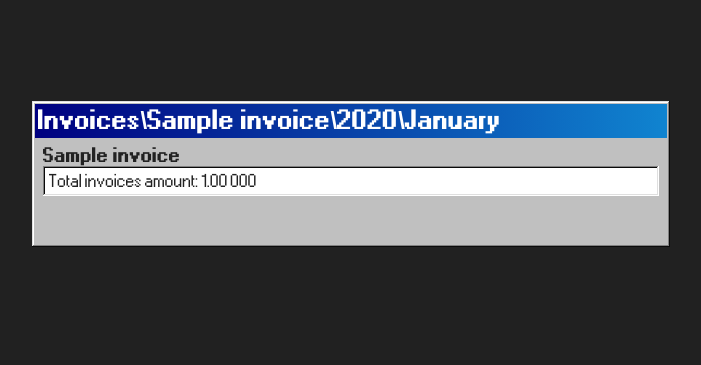
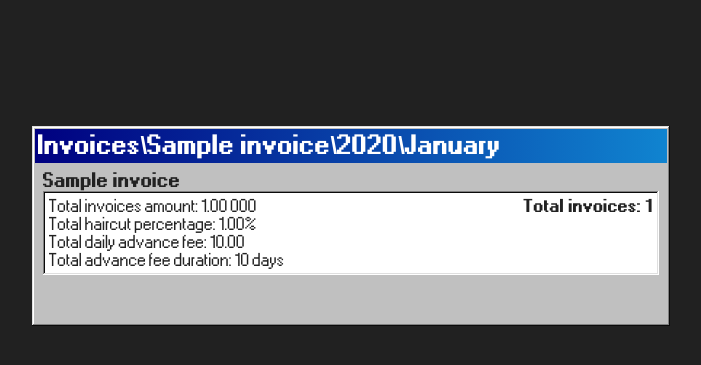
Before and after one commit to fanchymarin/invoice-management-system, a Django app: page /invoices/?customer_id=1&year=2020&month=1 in a window 1280 px wide. Shown: the top 365 px of the page, without its empty margins (289-990 px from the left). Run offline with Django 5.2, Linux system fonts and the light colour scheme; tables that the repository leaves empty hold one stand-in row (values such as "Sample post").

Commit message:
count working

```diff
--- a/invoices/static/invoices/style.css
+++ b/invoices/static/invoices/style.css
@@ -3,10 +3,11 @@ body {
 }
 
 .window {
-	margin-top: 8%;
 	width: 50%;
 	margin-left: auto;
 	margin-right: auto;
+	margin-top: 10%;
+	margin-bottom: 10%;
 }
 
 .title-bar-text {
--- a/invoices/templates/invoices/index.html
+++ b/invoices/templates/invoices/index.html
@@ -44,8 +44,17 @@
           {% for invoice_source in invoice_info.invoice_sources %}
             {{ invoice_source.revenue_source_name }}
             <ul class="tree-view">
+              <span class="invoices-count">Total invoices: {{ invoice_source.total_invoices }}</span>
               <span class="invoices-info-box">
-                Total invoices amount: {{ invoice_source.total_adjusted_gross_value|floatformat:2 }} {{ invoice_source.currency_code }}</span>
+                Total invoices amount: {{ invoice_source.total_adjusted_gross_value|floatformat:2 }} {{ invoice_source.currency_code }}
+                <br>
+                Total haircut percentage: {{ invoice_source.total_haircut_percentage|floatformat:2 }}%
+                <br>
+                Total daily advance fee: {{ invoice_source.total_daily_advance_fee|floatformat:2 }}
+                <br>
+                Total advance fee duration: {{ invoice_source.total_advance_duration }} days
+                <br>
+              </span>
             </ul>
             <br>
           {% endfor %}
--- a/invoices/views.py
+++ b/invoices/views.py
@@ -1,4 +1,4 @@
-from django.db.models import Case, CharField, Count, DecimalField, JSONField, Sum, Value, When
+from django.db.models import Case, CharField, Count, DecimalField, JSONField, IntegerField, Sum, Value, When, Avg
 from django.db.models.functions import Coalesce, ExtractMonth, ExtractYear
 from django.http import JsonResponse
 from django.shortcuts import render
@@ -14,16 +14,19 @@ context = {
 
 def get_invoices_year(invoices_info, customer_id_query):
     context['view_type'] = 'years'
+    context['selected_customer'] = invoices_info.values_list('customer_name', flat=True).first()
+
     invoices_info = invoices_info.filter(customer_id=customer_id_query).annotate(
         year=ExtractYear('invoice_date'),
         total_invoices=Count('id')
     ).order_by('-year')
 
-    context['selected_customer'] = invoices_info.values_list('customer_name', flat=True).first()
     return invoices_info
 
 def get_invoices_month(invoices_info, year_query):
     context['view_type'] = 'months'
+    context['selected_year'] = invoices_info.values_list('year', flat=True).first()
+
     invoices_info = invoices_info.filter(year=year_query).annotate(
         month_id=ExtractMonth('invoice_date'),
         month_name=Case(
@@ -43,8 +46,6 @@ def get_invoices_month(invoices_info, year_query):
         ),
         total_invoices=Count('id')
     ).order_by('-month_id')
-
-    context['selected_year'] = invoices_info.values_list('year', flat=True).first()
     return invoices_info
 
 def unify_invoice_sources(data):
@@ -54,17 +55,22 @@ def unify_invoice_sources(data):
         unified_sources = {}
 
         for source in invoice_info["invoice_sources"]:
-            key = (source["revenue_source_name"], source["currency_code"])
-
+            key = source["revenue_source_name"], source["currency_code"]
             if key in unified_sources:
                 unified_sources[key]["total_adjusted_gross_value"] += source["total_adjusted_gross_value"]
-                unified_sources[key]["invoice_count"] += 1
+                unified_sources[key]["total_haircut_percentage"] += source["total_haircut_percentage"]
+                unified_sources[key]["total_daily_advance_fee"] += source["total_daily_advance_fee"]
+                unified_sources[key]["total_advance_duration"] += source["total_advance_duration"]
+                unified_sources[key]["total_invoices"] += 1
             else:
                 unified_sources[key] = {
                     "revenue_source_name": source["revenue_source_name"],
                     "currency_code": source["currency_code"],
                     "total_adjusted_gross_value": source["total_adjusted_gross_value"],
-                    "invoice_count": 1
+                    "total_invoices": source["total_invoices"],
+                    "total_haircut_percentage": source["total_haircut_percentage"],
+                    "total_daily_advance_fee": source["total_daily_advance_fee"],
+                    "total_advance_duration": source["total_advance_duration"],
                 }
 
         unified_list = list(unified_sources.values())
@@ -80,6 +86,8 @@ def unify_invoice_sources(data):
 
 def get_invoices_info(invoices_info, month_query):
     context['view_type'] = 'invoice_info'
+    context['selected_month'] = invoices_info.values_list('month_name', flat=True).first()
+
     invoices_info = invoices_info.filter(month_id=month_query)
 
     total_amount_by_source_revenue = (
@@ -87,19 +95,33 @@ def get_invoices_info(invoices_info, month_query):
         .values('revenue_source_name', 'currency_code')
         .annotate(
             total_adjusted_gross_value=Coalesce(
-                Sum('adjusted_gross_value'), 0, output_field=DecimalField()))
-        .order_by('-adjusted_gross_value')
+                Sum('adjusted_gross_value'), 0, output_field=DecimalField()
+            ),
+            total_haircut_percentage=Coalesce(
+                Avg('haircut_percent'), 0, output_field=DecimalField()
+            ),
+            total_daily_advance_fee=Coalesce(
+                Avg('daily_advance_fee'), 0, output_field=DecimalField()
+            ),
+            total_advance_duration=Coalesce(
+                Sum('advance_duration'), 0, output_field=IntegerField()
+            ),
+            total_invoices=Count('id')
+        )
+        .order_by('-total_adjusted_gross_value')
     )
 
     for entry in total_amount_by_source_revenue:
         entry['total_adjusted_gross_value'] = float(round(entry['total_adjusted_gross_value'], 2))
+        entry['total_haircut_percentage'] = float(round(entry['total_haircut_percentage'], 2))
+        entry['total_daily_advance_fee'] = float(round(entry['total_daily_advance_fee'], 2))
 
         invoices_info = invoices_info.annotate(
             invoice_sources=Value(list(total_amount_by_source_revenue), output_field=JSONField())
         )
 
-    context['selected_month'] = invoices_info.values_list('month_name', flat=True).first()
-    return unify_invoice_sources(invoices_info)
+    invoices_info = unify_invoice_sources(invoices_info)
+    return invoices_info
 
 
 def get_customers(request):
```
